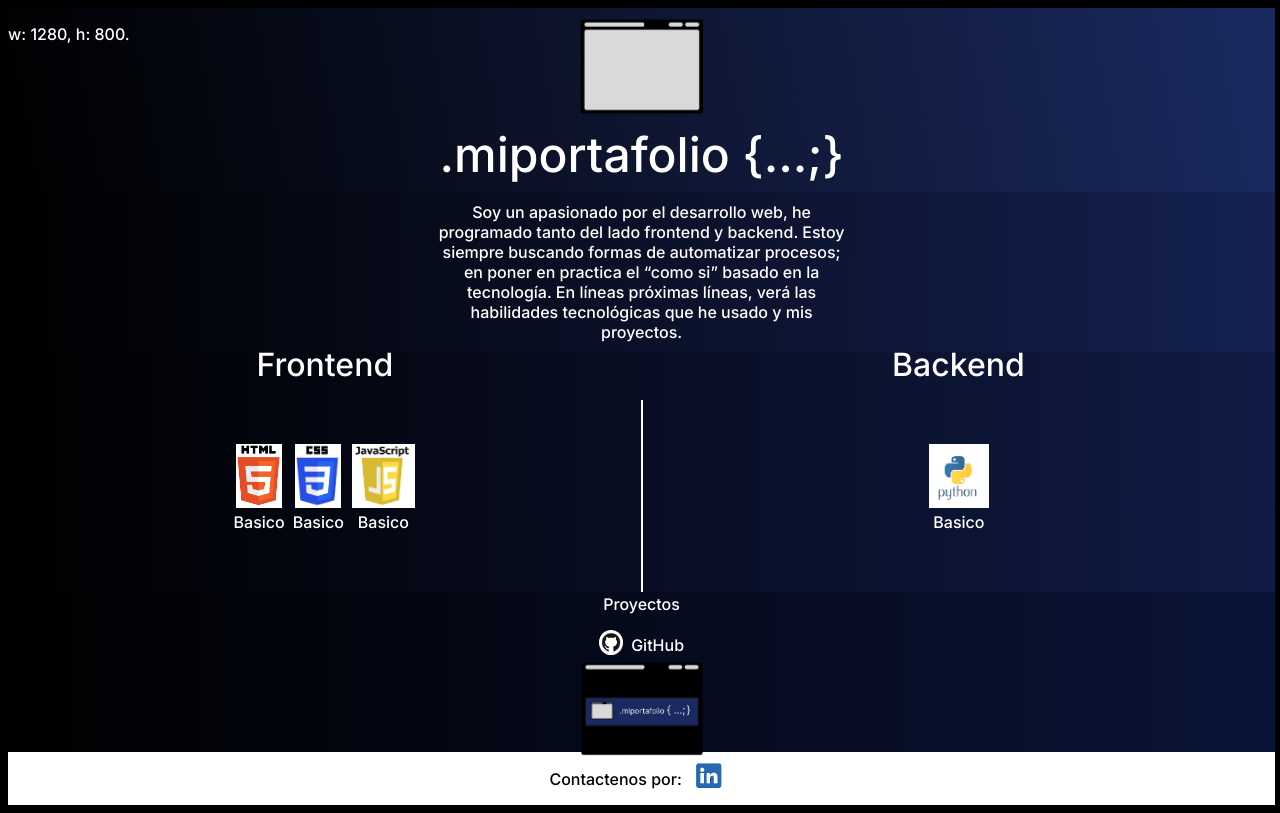
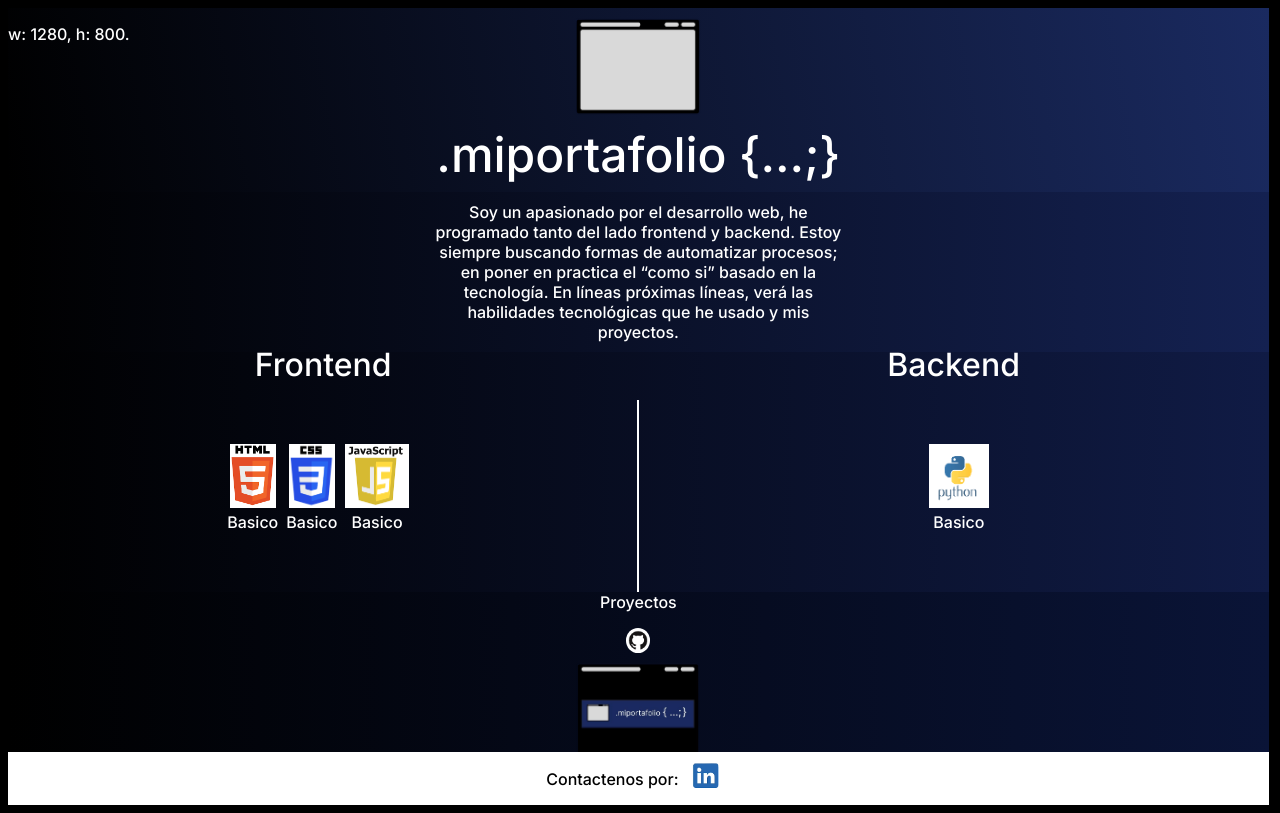
Before and after one commit to Jorgegregoryg/portafolio2, a plain HTML site: page index.html in a window 1280 px wide. Drawn offline with Linux system fonts and the light colour scheme.

Commit message:
mejoras screen 576px

```diff
--- a/css/style.css
+++ b/css/style.css
@@ -9,7 +9,7 @@
   /*******************************/
 
   --heightSection: 23vh;
-  --widthSection: 99vw;
+  --widthSection: 93vw;
 }
 
 /*Estructura principal*/
@@ -26,7 +26,7 @@ body {
   flex-wrap: wrap;
   justify-content: flex-start;
   align-items: center;
-  max-width: 100vw;
+  max-width: 93vw;
   max-height: 100%;
   box-sizing: border-box;
   margin: 0%;
@@ -48,6 +48,7 @@ body {
   flex-direction: column;
   justify-content: center;
   align-items: center;
+  overflow: hidden;
 }
 
 /*Estilos sección quien soy*/
@@ -65,6 +66,7 @@ body {
   flex-direction: column;
   justify-content: center;
   align-items: center;
+  overflow: hidden;
 }
 
 /*Estilos sección habilidades*/
@@ -82,6 +84,7 @@ body {
   justify-content: center;
   align-items: center;
   flex-direction: column;
+  overflow: hidden;
 }
 
 /*Estilos sección proyectos*/
@@ -99,6 +102,7 @@ body {
   flex-direction: column;
   justify-content: center;
   align-items: center;
+  overflow: hidden;
 }
 
 /*Estilos sección contactenos*/
@@ -183,7 +187,7 @@ body {
 .containerDetailsSkills {
   display: flex;
   flex: 80%;
-  width: 100%;
+  width: 100vw;
   justify-content: center;
   align-items: center;
   padding-bottom: 1rem;
@@ -298,6 +302,10 @@ body {
   color: var(--backgSnow);
 }
 
+#linkPortafolio {
+  text-decoration: none;
+}
+
 /*************************************************/
 
 /*Contact*/
@@ -318,9 +326,12 @@ img {
 
 /************************************************/
 
-/* Medium devices (landscape tablets, 768px and up) */
-/* @media only screen and (min-width: 768px) {
-} */
+/* Small devices (landscape phones, 576px and up)*/
+@media (min-width: 576px) {
+  :root {
+    --widthSection: 96.5vw;
+  }
+}
 
 /* Large devices (laptops/desktops, 992px and up) */
 @media only screen and (min-width: 992px) {
@@ -331,6 +342,9 @@ img {
 
 /* Extra large devices (large laptops and desktops, 1200px and up) */
 @media only screen and (min-width: 1200px) {
+  :root {
+    --widthSection: 98.5vw;
+  }
   #scriptWho {
     width: 35vw;
   }
--- a/index.html
+++ b/index.html
@@ -79,16 +79,17 @@
         </section>
         <section id="sectionProject">
 
-
-
             <div class="containerTitleProject">
               <div id="titleProyects">Proyectos</div>
             </div>
             <div class="containerDetailProjects">
               <div class="cardProject">
                 <di class="containerTitleCard">
-                    <img id="githubPortafolio" src="images/github.png" alt="GitHub Portafolio">
-                    <div id="titleGitHubPortafolio">GitHub</div>
+                    <a id="linkPortafolio" href="http://https://github.com/Jorgegregoryg/portafolio2" target="_blank" rel="noopener noreferrer">
+                      <img id="githubPortafolio" src="images/github.png" alt="GitHub Portafolio">
+
+                    </a>
+
                 </div>
                 <img id="portafolio" src="images/projets/portafolio.png" alt="Portafolio" />
               </div>
```
